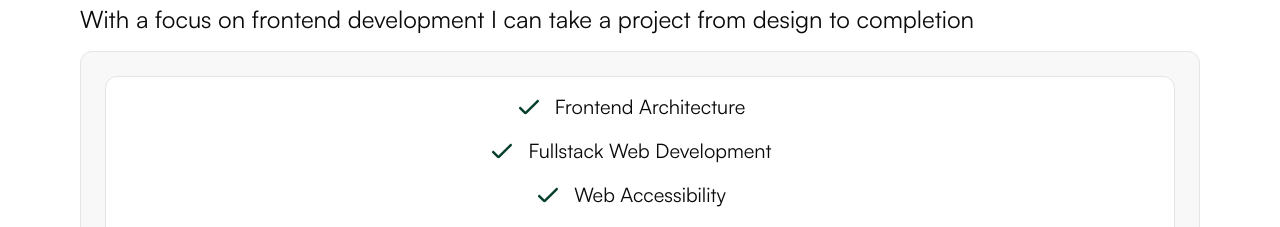
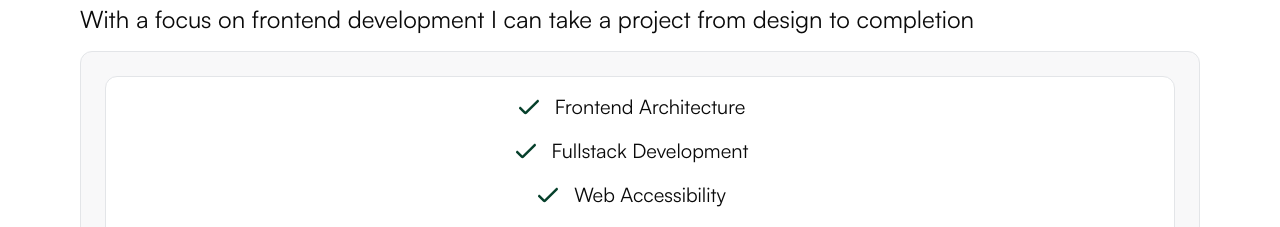
Before and after one commit to armst209/portfolio-website, a Next.js app: page / in a window 1280 px wide. Shown: the part 2682-2909 px from the top of the page. Built offline with nearby package versions, Linux system fonts and the light colour scheme; no server answers.

Commit message:
fix: Update skillset content for consistency in terminology

```diff
--- a/app/components/Skillset.tsx
+++ b/app/components/Skillset.tsx
@@ -5,7 +5,7 @@ import { bonaNova } from '../utils/fonts'
 
 const skillsetContent = [
     'Frontend Architecture',
-    'Fullstack Web Development',
+    'Fullstack Development',
     'Web Accessibility',
     'API Integration',
     'UI/UX Design',
```
